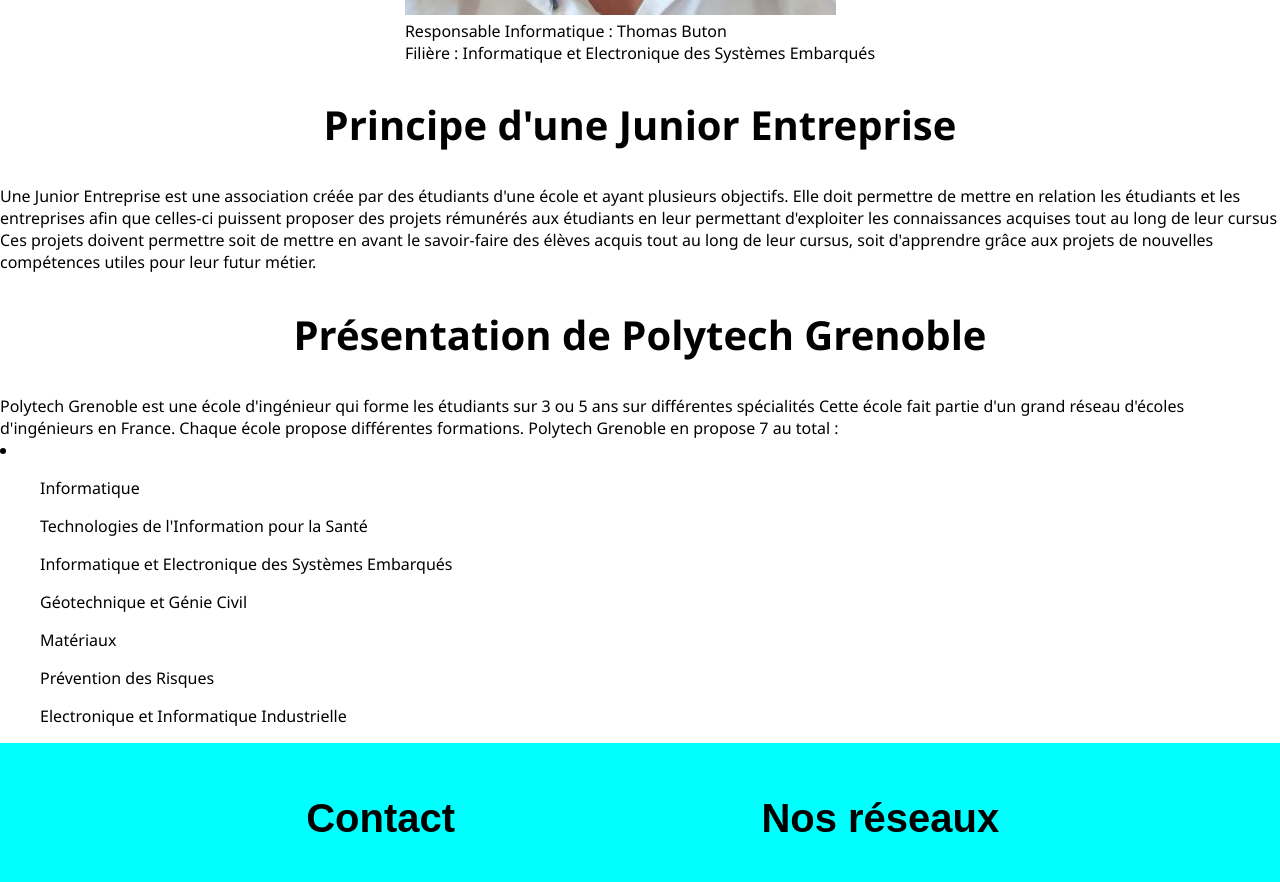
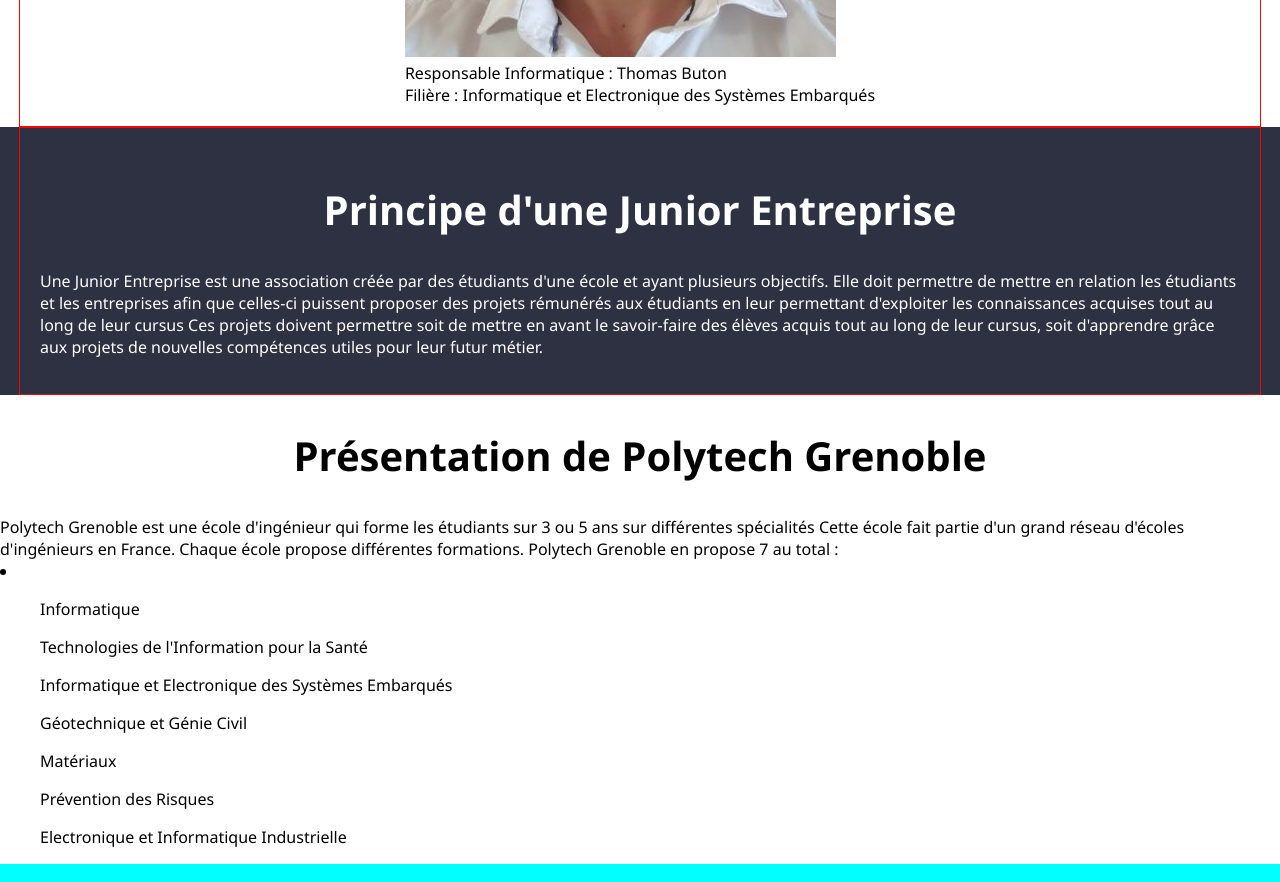
Before and after one commit to Corentin-Sueur/Linko-Website, an Angular app: page /nous-decouvrir in a window 1280 px wide. Shown: the part 4380-5262 px from the top of the page. Built offline with nearby package versions, Linux system fonts and the light colour scheme.

Commit message:
embellissement de quelques petits parametres

```diff
--- a/src/app/accueil/accueil.component.css
+++ b/src/app/accueil/accueil.component.css
@@ -21,15 +21,6 @@
 
 #logo-deco img {
   width: 300px;
-}
-
-.green {
-  background-color: #2d3142;
-  color: white;
-}
-
-.dark-blue {
-  background: #adacb5;
 }
 
 .logo-competences {
--- a/src/app/page-nous-decouvrir/page-nous-decouvrir.component.html
+++ b/src/app/page-nous-decouvrir/page-nous-decouvrir.component.html
@@ -1,6 +1,7 @@
 <h1>Linko : La Junior Entreprise de Polytech Grenoble</h1>
     <h2>Présentation des membres de l'organisation</h2>
         <div class=container>
+            <div class="wrapper">
             <h1>Le Bureau<br/></h1>
             <div class=bureau>
                 <div class=personnel><img src="../../assets/img/photo_corentin.jpg"  alt=Photo_de_Corentin /> <br/>Président : Corentin Sueur <br/> Filière : Informatique</div>
@@ -22,13 +23,16 @@
                 <div class=personnel><img src="../../assets/img/photo_thomas.jpg" alt=Photo_de_Thomas/><br/> Responsable Informatique : Thomas Buton <br/> Filière : Informatique et Electronique des Systèmes Embarqués</div>
             </div>
         </div>
-
+    </div>
+<div class="green">
+    <div class="wrapper">
     <h2>Principe d'une Junior Entreprise</h2>
         <p>Une Junior Entreprise est une association créée par des étudiants d'une école et ayant plusieurs objectifs.
             Elle doit permettre de mettre en relation les étudiants et les entreprises afin que celles-ci puissent proposer des projets rémunérés aux étudiants en leur permettant d'exploiter les connaissances acquises tout au long de leur cursus
             Ces projets doivent permettre soit de mettre en avant le savoir-faire des élèves acquis tout au long de leur cursus, soit d'apprendre grâce aux projets de nouvelles compétences utiles pour leur futur métier.
         </p>
-
+    </div>
+</div>
     <h2>Présentation de Polytech Grenoble</h2>
         <p>Polytech Grenoble est une école d'ingénieur qui forme les étudiants sur 3 ou 5 ans sur différentes spécialités
             Cette école fait partie d'un grand réseau d'écoles d'ingénieurs en France. Chaque école propose différentes formations.
--- a/src/styles.css
+++ b/src/styles.css
@@ -30,3 +30,12 @@
   display: flex;
   justify-content: space-around;
 }
+
+.green {
+  background-color: #2d3142;
+  color: white;
+}
+
+.dark-blue {
+  background: #adacb5;
+}
```
